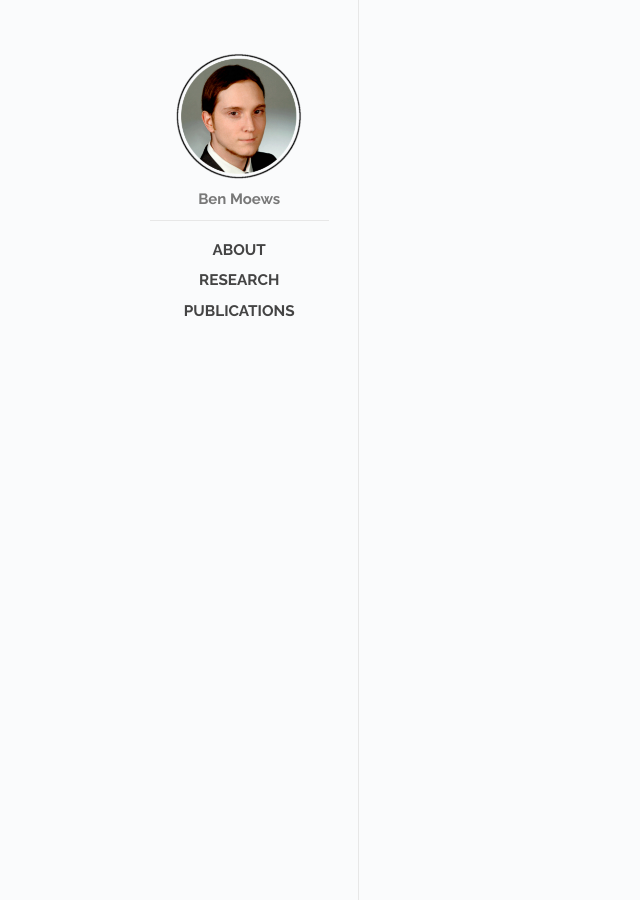
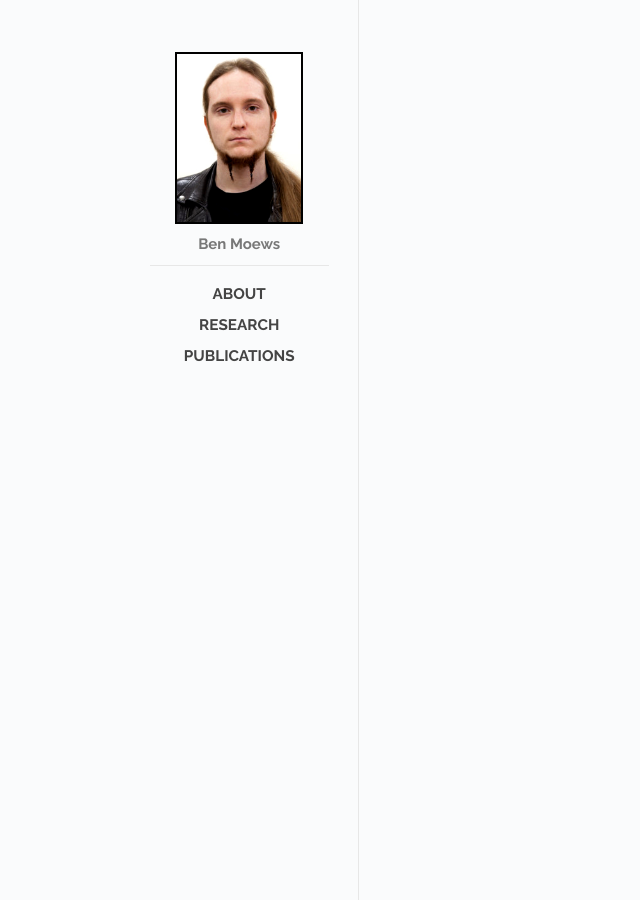
Before and after one commit to moews/moews.github.io, a Jekyll site: the page built from index.html, in a window 1280 px wide. Shown: the whole page, without its empty margins (0-640 px from the left). Built offline with Jekyll 4.4.1, drawn with Linux system fonts in a browser that asks for light colours.

Commit message:
Update default.html

```diff
--- a/_layouts/default.html
+++ b/_layouts/default.html
@@ -23,7 +23,7 @@
     <div class="site">
       <div class="sidebar" id="sidebar">
         <div class="header">
-          <h1 class="title"><a href="/"><img id="logo" src="/images/avatar_circled.png"></a></h1>
+          <h1 class="title"><a href="/"><img id="logo" src="/images/avatar_square.png"></a></h1>
           <span class="tagline">Ben Moews</span>
         </div>
         <div class="posts">
```
